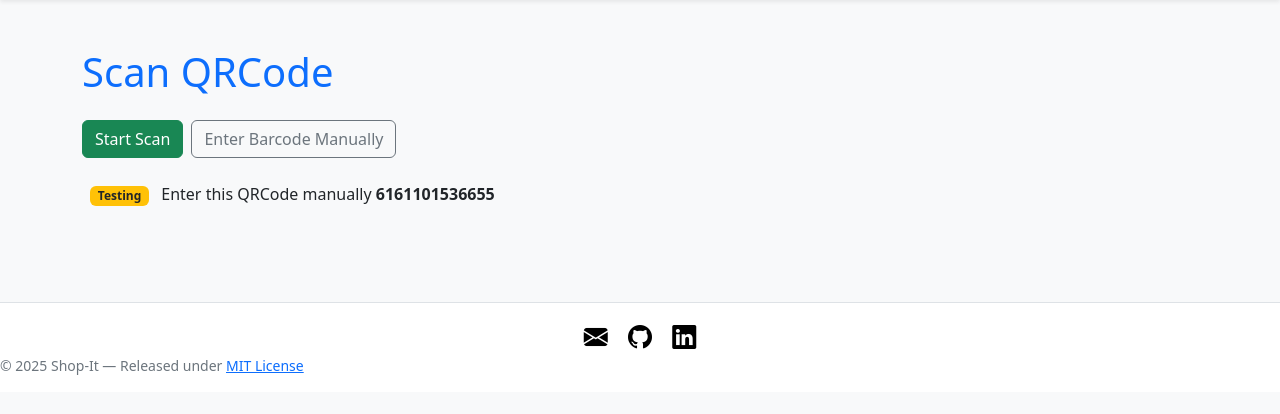
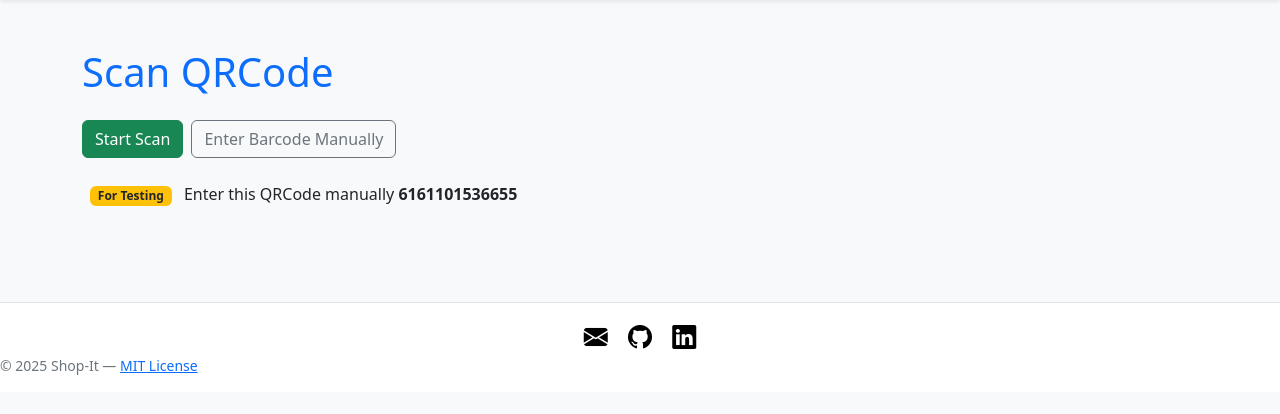
Before and after one commit to gwaribe/shop-it, a Flask app: page /scan in a window 1280 px wide. Shown: the part 56-470 px from the top of the page. Run offline with Flask 3, Linux system fonts and the light colour scheme.

Commit message:
layout fixes

```diff
--- a/app/templates/base.html
+++ b/app/templates/base.html
@@ -52,7 +52,7 @@
             </a>
         </div>
         <div class="text-secondary small">
-            &copy; 2025 Shop-It &mdash; Released under
+            &copy; 2025 Shop-It &mdash;
             <a href="https://opensource.org/licenses/MIT" class="text-primary text-decoration-underline" target="_blank" rel="noopener">MIT License</a>
         </div>
     </footer>
--- a/app/templates/scan.html
+++ b/app/templates/scan.html
@@ -9,7 +9,7 @@
             <button class="btn btn-outline-secondary" onclick="showManualEntry()">Enter Barcode Manually</button>
         </div>
         <div class="mt-4">
-            <span class="badge bg-warning text-dark ms-2">Testing</span>
+            <span class="badge bg-warning text-dark ms-2">For Testing</span>
             <span class="ms-2">Enter this QRCode manually <span class="fw-bold">6161101536655</span></span>
         </div>
 
```
